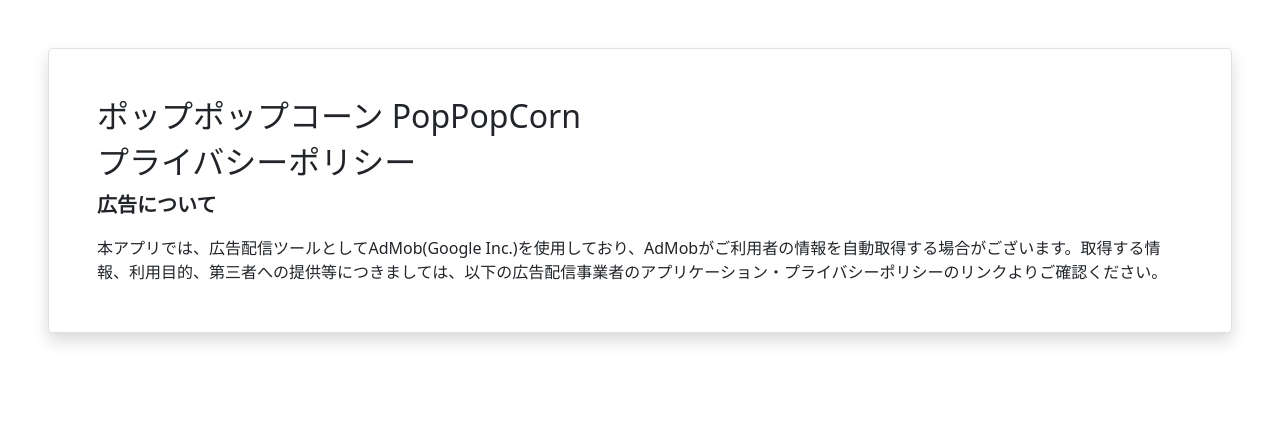
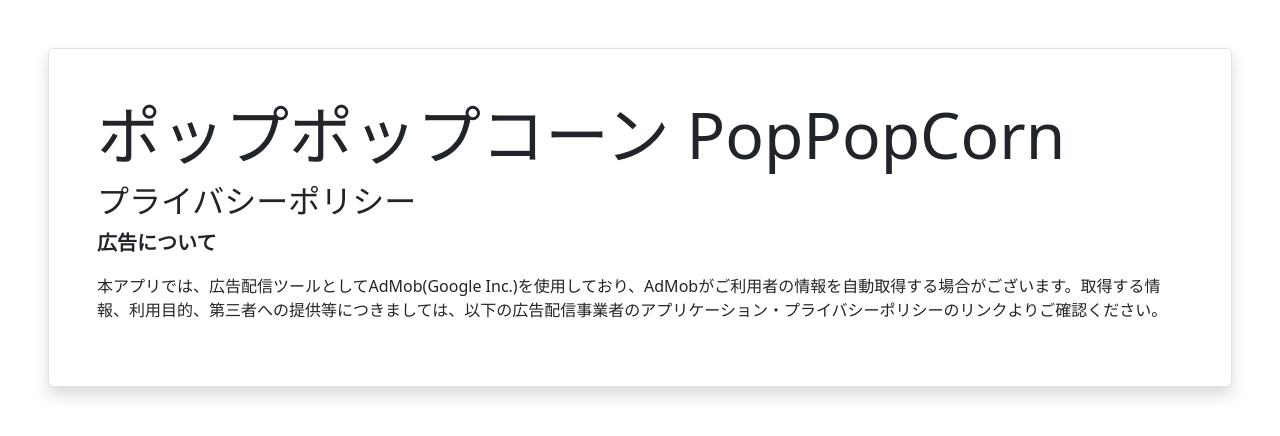
Before and after one commit to simgon/simgon.github.io, a plain HTML site: page privacypolicy/poppopcorn-privacypolicy.html in a window 1280 px wide. Drawn offline with Linux system fonts and the light colour scheme.

Commit message:
Update poppopcorn-privacypolicy.html

```diff
--- a/privacypolicy/poppopcorn-privacypolicy.html
+++ b/privacypolicy/poppopcorn-privacypolicy.html
@@ -12,12 +12,12 @@
     <div class="d-gird gap-2">
         <div class="row justify-content-center m-5">
 		        <div class="border rounded-3 bg-white shadow p-5">
-		            <h2>ポップポップコーン PopPopCorn</h2>
+		            <h2 class="display-3">ポップポップコーン PopPopCorn</h2>
 		            <h2>プライバシーポリシー</h2>
 
 		            <p class="fw-bold fs-5">広告について</p>
 
-                    <div>本アプリでは、広告配信ツールとしてAdMob(Google Inc.)を使用しており、AdMobがご利用者の情報を自動取得する場合がございます。取得する情報、利用目的、第三者への提供等につきましては、以下の広告配信事業者のアプリケーション・プライバシーポリシーのリンクよりご確認ください。</div>
+                    <p>本アプリでは、広告配信ツールとしてAdMob(Google Inc.)を使用しており、AdMobがご利用者の情報を自動取得する場合がございます。取得する情報、利用目的、第三者への提供等につきましては、以下の広告配信事業者のアプリケーション・プライバシーポリシーのリンクよりご確認ください。</p>
             </div>
         </div>
     </div>
```
